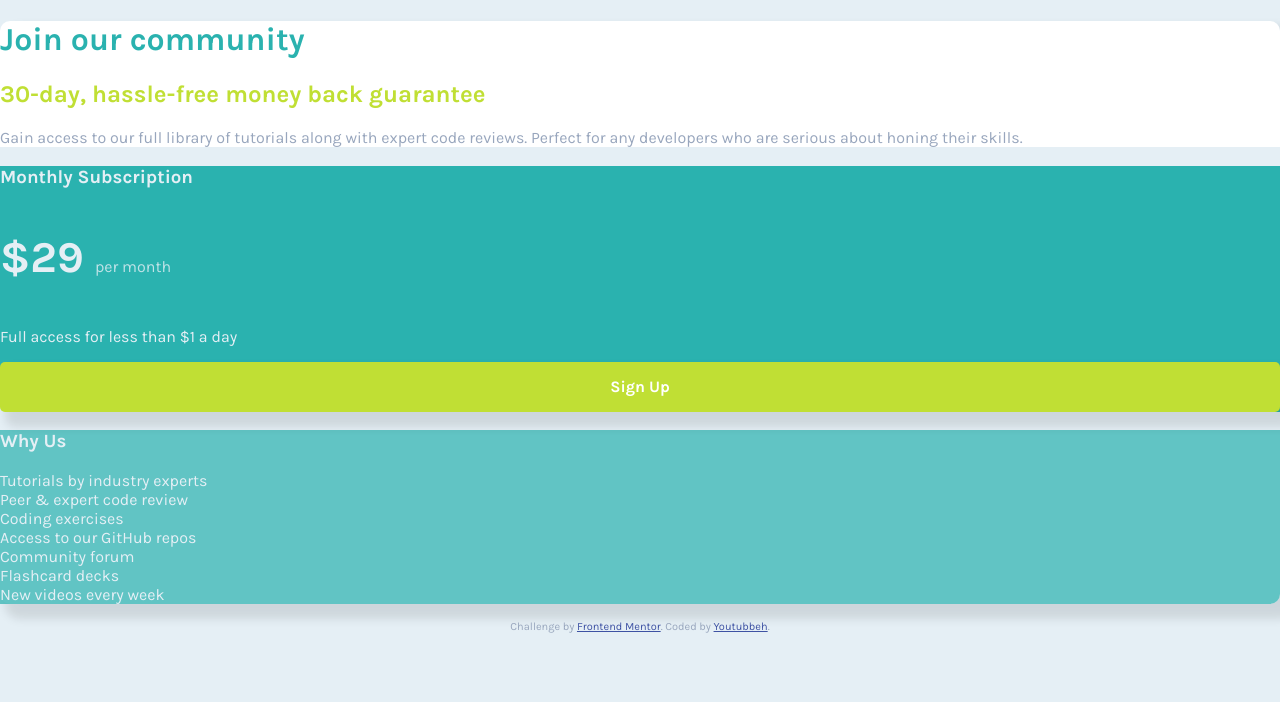
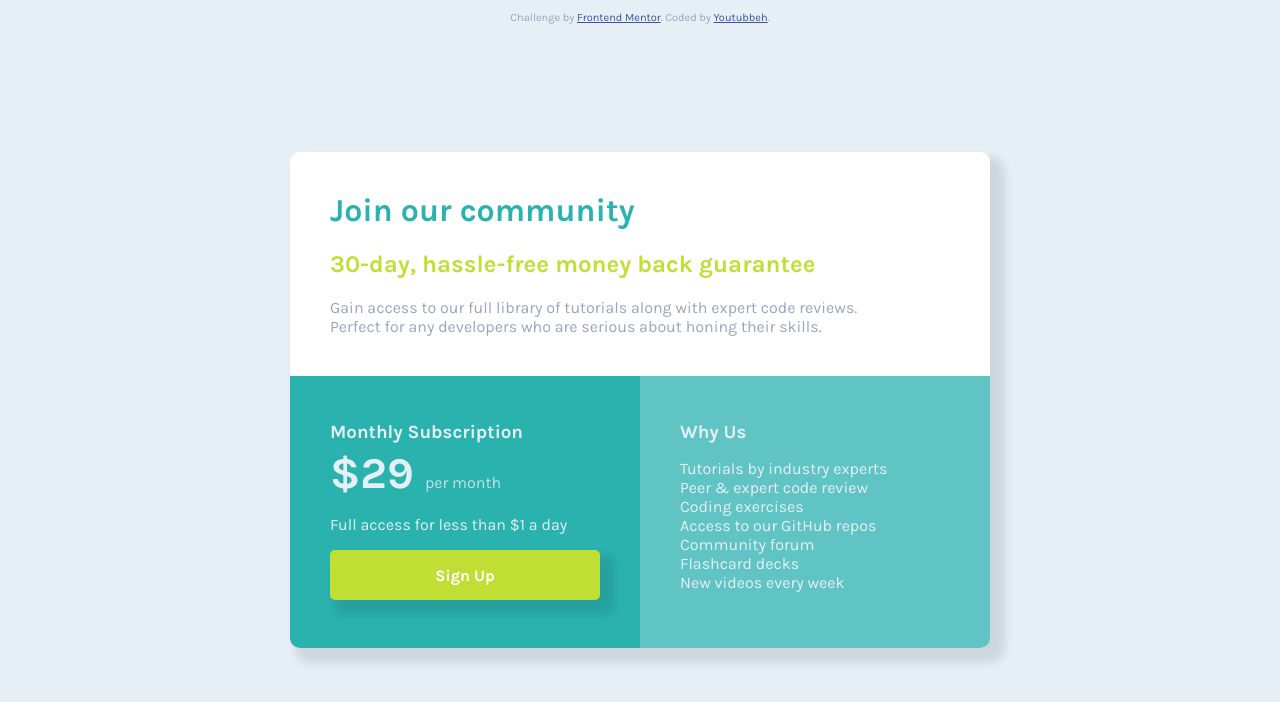
Before and after one commit to youtubbeh/singlepricegrid, a plain HTML site: page index.html in a window 1280 px wide. Drawn offline with Linux system fonts and the light colour scheme.

Commit message:
Layout for desktop

```diff
--- a/style.css
+++ b/style.css
@@ -9,20 +9,33 @@ body {
     font-family: 'Karla', sans-serif;
     background-color: hsl(204, 43%, 93%);
     margin: 0 auto;
+    display: flex;
+    flex-direction: column;
+    justify-content: center;
+    align-items: center;
+    height: 100vh;
 }
 
 main {
     box-shadow: 10px 10px 10px 5px rgba(0, 0, 0, 0.1);
     border-radius: 10px;
+    max-width: 700px;
+    margin: 0 auto;
+}
+
+header, .subscription, .whyus {
+    padding: 40px;
 }
 
 header {
     background-color: white;
     border-radius: 10px 10px 0 0;
+    margin: 0;
 }
 
 h1 {
     color: hsl(179, 62%, 43%);
+    margin-top: 0;
 }
 
 h2 {
@@ -32,15 +45,28 @@ h2 {
 .hero-description {
     color: hsl(218, 22%, 67%);
     font-size: 16px;
+    margin-bottom: 0;
+    width: 90%;
+}
+
+.bottom {
+    display: flex;
+    width: 100%;
+    margin: 0;
 }
 
 .subscription {
     background-color: hsl(179, 62%, 43%);
     border-radius: 0 0 0 10px;
+    width: 50%;
 }
 
 h3, .price, .access {
-    color: hsl(204, 43%, 93%)
+    color: hsl(204, 43%, 93%);
+}
+
+h3, .price {
+    margin: 5px auto;
 }
 
 .price {
@@ -70,6 +96,7 @@ button {
 .whyus {
     background-color: hsla(179, 62%, 43%, 0.7);
     border-radius: 0 0 10px 0;
+    width: 50%;
 }
 
 ul {
@@ -82,6 +109,10 @@ li {
 }
 
 .attribution {
+    position: absolute;
+    top: 0;
+    left: 50%;
+    transform: translateX(-50%);
     font-size: 11px; text-align: center;
 }
 
```
